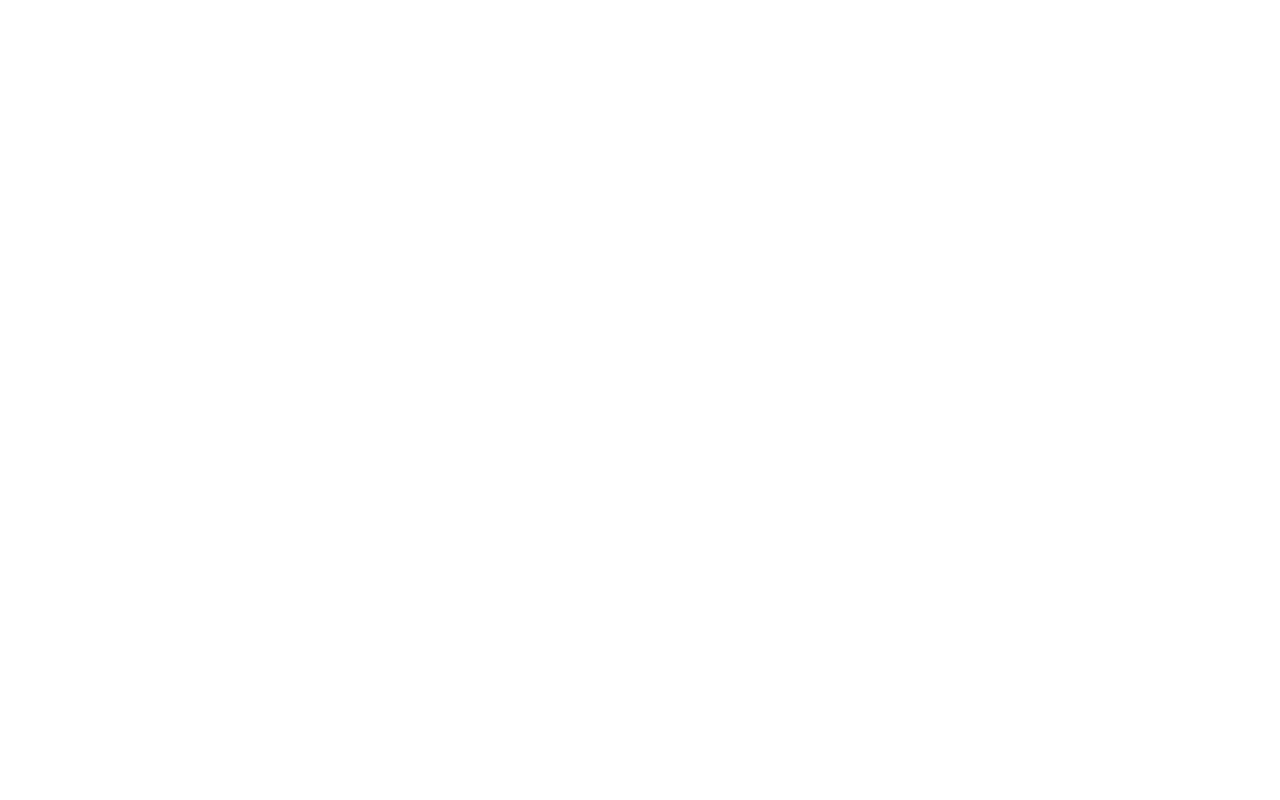
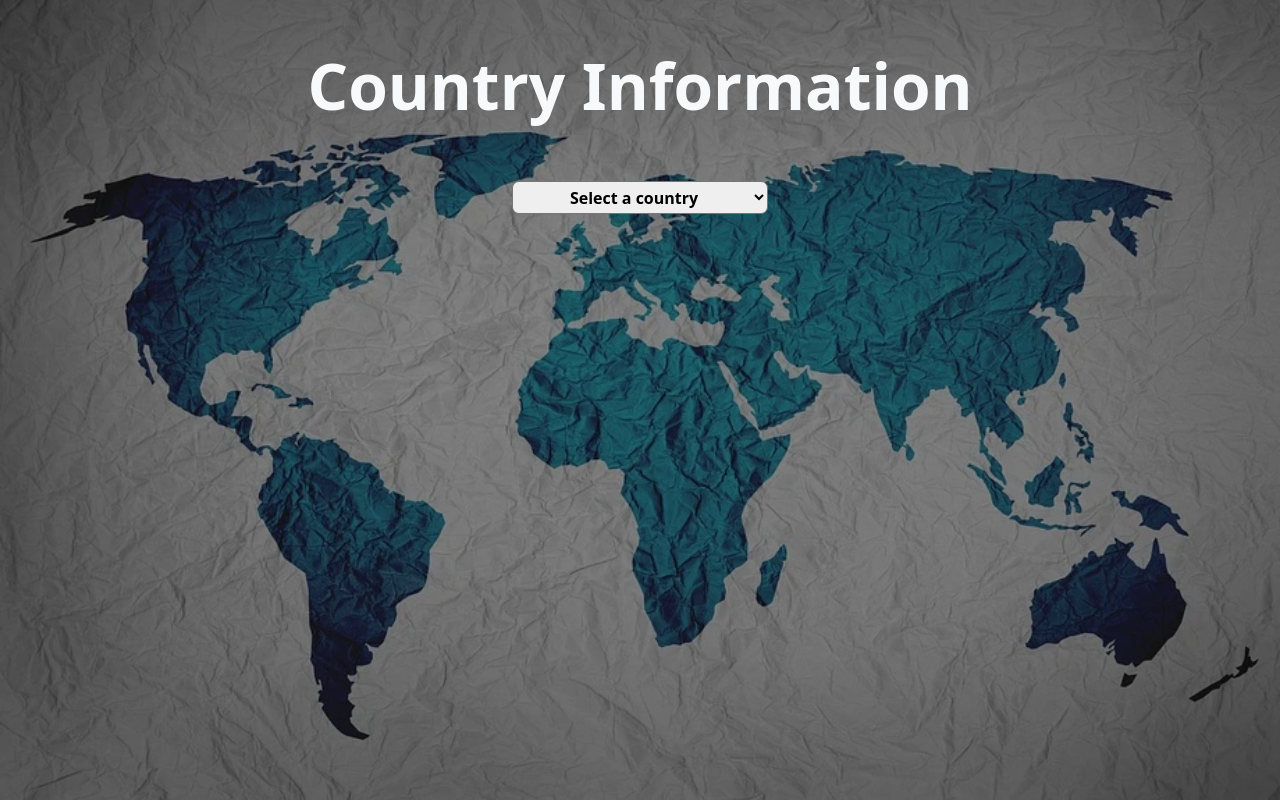
Before and after one commit to yamanadam/Country-nfo-Project-17, a plain HTML site: page index.html in a window 1280 px wide. Drawn offline with nearby package versions, Linux system fonts and the light colour scheme.

Commit message:
CSS-HTML finished

```diff
--- a/app.js
+++ b/app.js
@@ -0,0 +1,3 @@
+const countrySelect = document.querySelector("#country");
+const resultInfo = document.querySelector(".result ul");
+console.log(resultInfo);
--- a/index.html
+++ b/index.html
@@ -12,7 +12,18 @@
     />
     <link rel="stylesheet" href="style.css" />
   </head>
-  <body>
+  <body class="text-center">
+    <div class="main">
+      <h1 class="text-light display-3 py-5">Country Information</h1>
+      <form action="#">
+        <select class="select" name="country" id="country">
+          <option value="Select a country">Select a country</option>
+        </select>
+      </form>
+      <div class="result">
+        <ul></ul>
+      </div>
+    </div>
     <script
       src="https://cdn.jsdelivr.net/npm/bootstrap@5.2.1/dist/js/bootstrap.bundle.min.js"
       integrity="sha384-u1OknCvxWvY5kfmNBILK2hRnQC3Pr17a+RTT6rIHI7NnikvbZlHgTPOOmMi466C8"
--- a/style.css
+++ b/style.css
@@ -0,0 +1,24 @@
+body {
+  height: 100vh;
+  background-image: url(./img/map-of-the-world-2401458_960_720.webp);
+  background-position: center;
+  background-repeat: no-repeat;
+  background-size: cover;
+}
+
+.main {
+  height: 100vh;
+  background-color: rgba(0, 0, 0, 0.45);
+}
+
+.main h1 {
+  font-weight: 700;
+}
+
+.select {
+  min-width: 20%;
+  height: 2.1rem;
+  text-align: center;
+  border-radius: 7px;
+  font-weight: 600;
+}
```
Also changed, not shown: img/map-of-the-world-2401458_960_720.webp (added).
